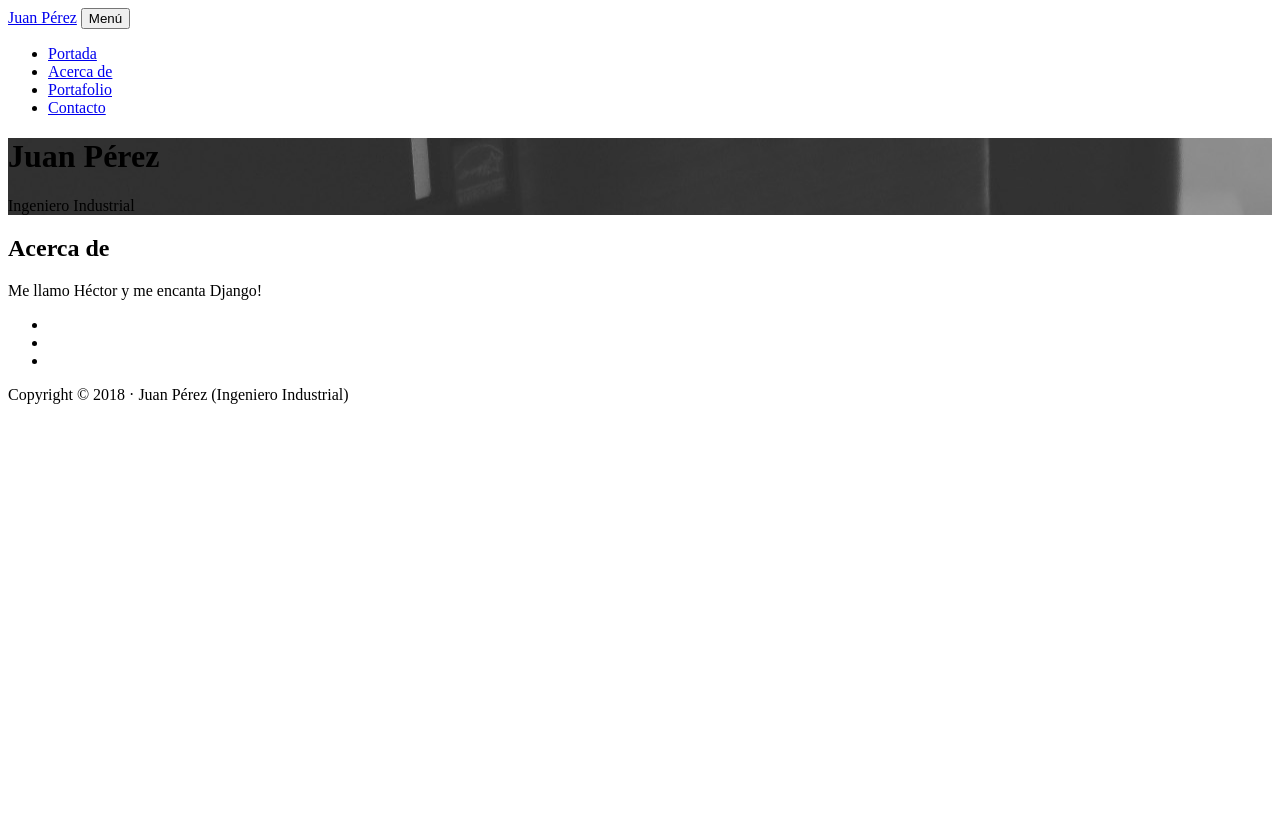
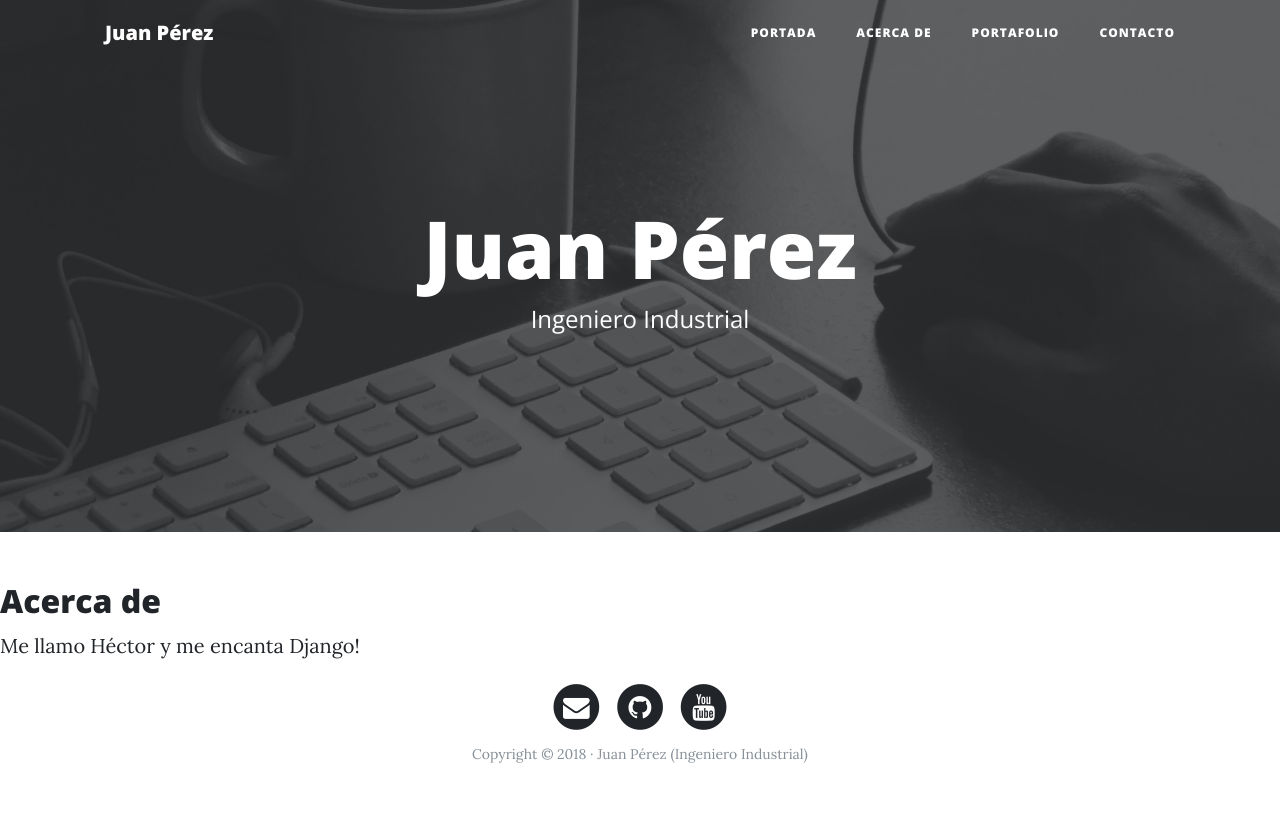
Before and after one commit to mgonzalz/doo_web-personal, a Django app: page /about/ in a window 1280 px wide. Before the commit the page ends 404 px from the top, so only its background shows below. Run offline with Django 5.2, Linux system fonts and the light colour scheme; some libraries are stand-ins or nearby versions.

Commit message:
arreglo de carga de estilos y js

```diff
--- a/webpersonal/core/templates/core/base.html
+++ b/webpersonal/core/templates/core/base.html
@@ -2,7 +2,18 @@
     <head>
         <meta charset="utf-8">
         <meta name="viewport" content="width=device-width, initial-scale=1, shrink-to-fit=no">
-        <title>Juan Pérez</title>
+        <title>>{% block title %}{% endblock %} | Juan Pérez (Ingeniero)</title>
+
+        <!-- Estilos y fuentes del template -->
+        {% load static %}
+
+        <!-- Estilos y fuentes del template  -->
+        <link href="{% static 'core/vendor/bootstrap/css/bootstrap.min.css' %}" rel="stylesheet">
+        <link href="{% static 'core/vendor/font-awesome/css/font-awesome.min.css' %}" rel="stylesheet" type="text/css">
+        <link href='https://fonts.googleapis.com/css?family=Lora:400,700,400italic,700italic' rel='stylesheet' type='text/css'>
+        <link href='https://fonts.googleapis.com/css?family=Open+Sans:300italic,400italic,600italic,700italic,800italic,400,300,600,700,800' rel='stylesheet' type='text/css'>
+        <link href="{% static 'core/css/clean-blog.min.css' %}" rel="stylesheet">
+
     </head>
     <body>
     <!-- Navegación -->
@@ -77,5 +88,9 @@
             </div>
         </div>
     </footer>
+    <!-- Bootstrap y Javascripts -->
+    <script src="{% static 'core/vendor/jquery/jquery.min.js'%}"></script>
+    <script src="{% static 'core/vendor/bootstrap/js/bootstrap.bundle.min.js' %}"></script>
+    <script src="{% static 'core/js/clean-blog.min.js' %}"></script>
     </body>
 </html>
```
